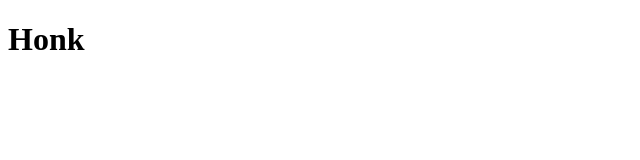
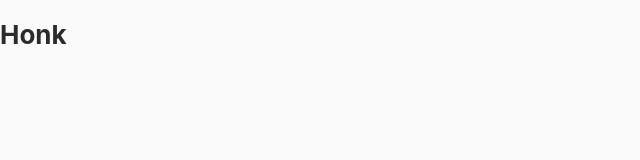
Before and after one commit to itriumid/honk, a SvelteKit app: page / in a window 1280 px wide. Shown: the top 160 px of the page, without its empty margins (0-640 px from the left). Built offline with nearby package versions, Linux system fonts and the light colour scheme.

Commit message:
Add design tokens with light and dark themes

```diff
--- /dev/null
+++ b/src/app.css
@@ -0,0 +1,87 @@
+:root {
+  --bg: #2b2b2b;
+  --surface: #343434;
+  --elevated: #3e3e3e;
+  --border: #474747;
+  --text: #f2f2f2;
+  --muted: #9a9a9a;
+  --accent: #febfca;
+  --on-accent: #2b2b2b;
+
+  --radius-sm: 6px;
+  --radius-md: 10px;
+  --radius-lg: 14px;
+
+  --space-1: 4px;
+  --space-2: 8px;
+  --space-3: 12px;
+  --space-4: 16px;
+  --space-6: 24px;
+
+  --font: -apple-system, BlinkMacSystemFont, "Segoe UI", system-ui, sans-serif;
+  --ease: cubic-bezier(0.2, 0, 0, 1);
+  --duration: 120ms;
+
+  color-scheme: dark;
+}
+
+@media (prefers-color-scheme: light) {
+  :root:not([data-theme="dark"]) {
+    --bg: #fafafa;
+    --surface: #ffffff;
+    --elevated: #f1f1f1;
+    --border: #e4e4e4;
+    --text: #2b2b2b;
+    --muted: #6b6b6b;
+    color-scheme: light;
+  }
+}
+
+:root[data-theme="light"] {
+  --bg: #fafafa;
+  --surface: #ffffff;
+  --elevated: #f1f1f1;
+  --border: #e4e4e4;
+  --text: #2b2b2b;
+  --muted: #6b6b6b;
+  color-scheme: light;
+}
+
+*,
+*::before,
+*::after {
+  box-sizing: border-box;
+}
+
+html,
+body {
+  margin: 0;
+  height: 100%;
+}
+
+body {
+  background: var(--bg);
+  color: var(--text);
+  font-family: var(--font);
+  font-size: 13px;
+  line-height: 1.4;
+  -webkit-font-smoothing: antialiased;
+  user-select: none;
+  cursor: default;
+}
+
+:focus-visible {
+  outline: 2px solid var(--accent);
+  outline-offset: 2px;
+}
+
+::selection {
+  background: var(--accent);
+  color: var(--on-accent);
+}
+
+@media (prefers-reduced-motion: reduce) {
+  :root {
+    --duration: 0ms;
+  }
+}
--- /dev/null
+++ b/src/routes/+layout.svelte
@@ -0,0 +1,7 @@
+<script lang="ts">
+  import "../app.css";
+
+  let { children } = $props();
+</script>
+
+{@render children()}
```
